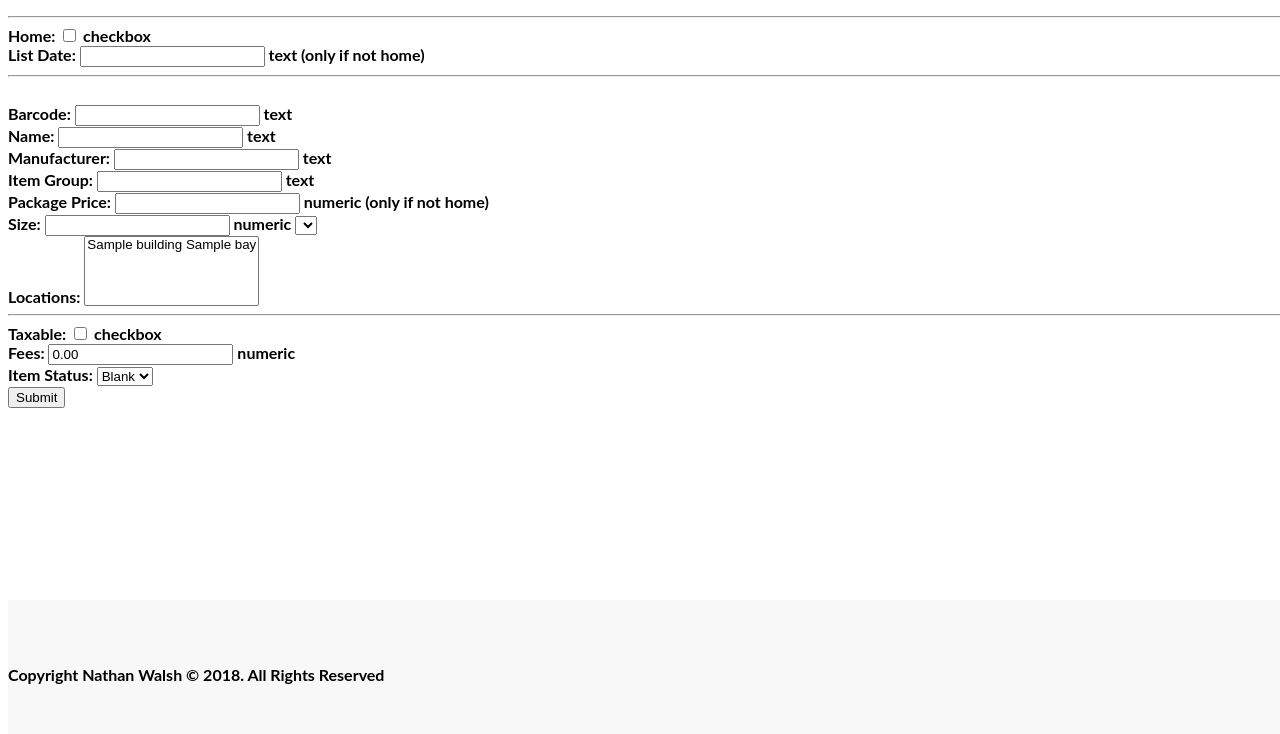
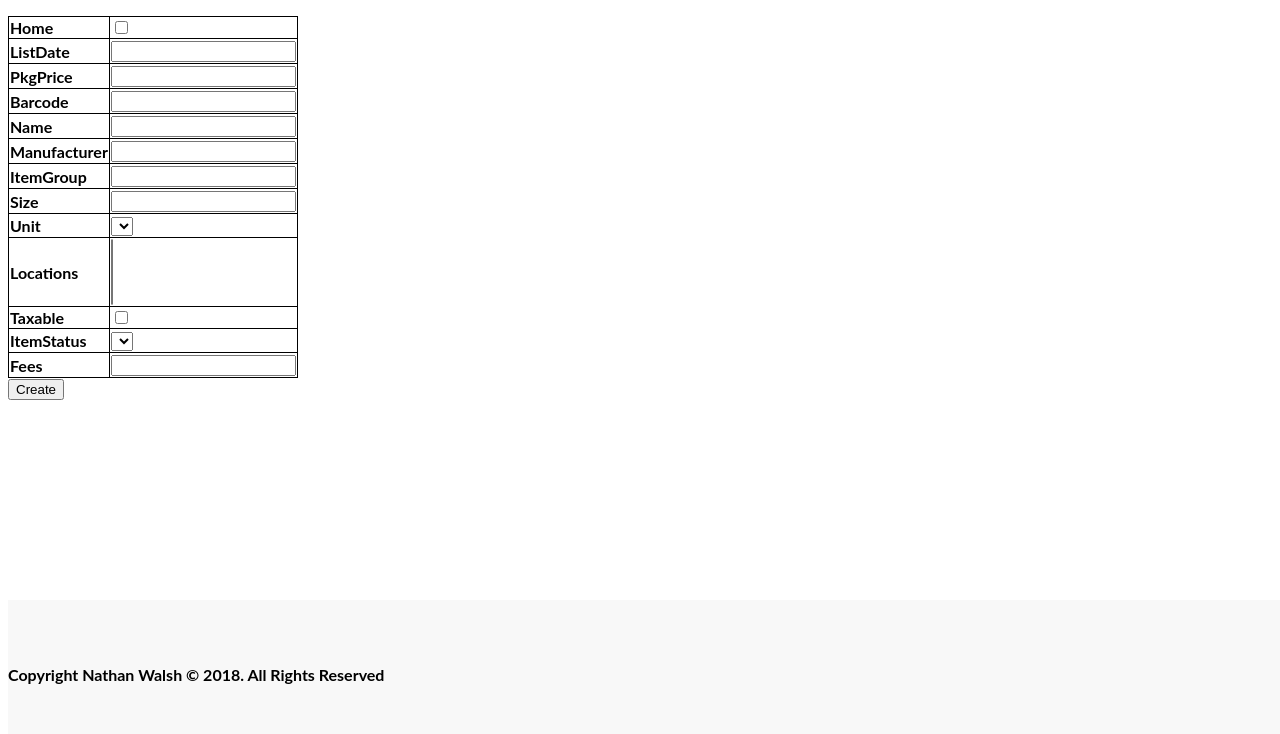
Before and after one commit to nwalshgit/Grocery-Flask, a Flask app: template templates/home/item.html in a window 1280 px wide. Shown: the part 73-807 px from the top of the page. Run offline with Flask 2, Linux system fonts and the light colour scheme; the template is opened without the code that fills it: values that come from a table or form of the project are taken from there, most other values are stand-ins (such as "Sample title", 1, 10 or a date in 2020); lists and menus that the app fills with data are empty; some libraries are stand-ins or nearby versions.

Commit message:
Added WTForms support for Items, and CSRF protection

```diff
--- a/application.py
+++ b/application.py
@@ -1,15 +1,47 @@
-import boto3, json
+import boto3
+import json
+import decimal
+
 import flask
+import flask_wtf
+import wtforms
+
 import dynamoDB
 import GroceryDB
 
-
+#set as environment variable?
+#WTF_CSRF_SECRET_KEY = 'GroceryFlaskApp-WebEnv-fha7fle4g'
+#csrf = flask_wtf.csrf.CSRFProtect()
 dynamodb = boto3.resource('dynamodb',region_name='us-east-2')
 tables = {'Items':dynamoDB.SimpleDynamoTable('GroceryFlaskApp-WebEnv-Items','ID', GroceryDB.GroceryItem),
           'Groups':dynamoDB.SimpleDynamoTable('GroceryFlaskApp-WebEnv-Groups','ID', GroceryDB.GroceryGroup),
           'Users':dynamoDB.SimpleDynamoTable('GroceryFlaskApp-WebEnv-Users','ID', GroceryDB.GroceryUser),
           'Areas':dynamoDB.SimpleDynamoTable('GroceryFlaskApp-WebEnv-Areas','ID', GroceryDB.GroceryArea),
          }
+
+#class ItemForm(wtforms.Form): #This will clear your form each time, unless you initialize it
+class ItemForm(flask_wtf.FlaskForm):
+    #UserGroup = wtforms.HiddenField('UserGroup')
+    #user_name = wtforms.HiddenField('user_name')
+    uscurrency='^[\$]?[0-9]{1,3}(?:,?[0-9]{3})*(?:\.[0-9]{2})?$'
+    usdecimal='^[0-9]{1,3}(?:,?[0-9]{3})*(?:\.[0-9]+)?$'
+    Name = wtforms.StringField('Name', validators=[wtforms.validators.DataRequired()])
+    #PkgPrice = wtforms.StringField('PkgPrice', validators=[wtforms.validators.Regexp(uscurrency)])
+    PkgPrice = wtforms.DecimalField('PkgPrice', places=2)
+    Size = wtforms.DecimalField('Size', places=4)
+    Unit = wtforms.SelectField('Unit', validators=[wtforms.validators.DataRequired()], id="")
+    Locations = wtforms.SelectMultipleField('Locations', validators=[wtforms.validators.DataRequired()],default=[])
+    ItemGroup = wtforms.StringField('ItemGroup', validators=[wtforms.validators.DataRequired()])
+    Manufacturer = wtforms.StringField('Manufacturer', validators=[wtforms.validators.DataRequired()])
+    Taxable = wtforms.BooleanField('Taxable', validators=[wtforms.validators.Optional()])
+    ItemStatus = wtforms.SelectField('ItemStatus', validators=[wtforms.validators.Optional()], id="")
+    Home = wtforms.BooleanField('Home', validators=[wtforms.validators.Optional()])
+    Barcode = wtforms.StringField('Barcode', validators=[wtforms.validators.DataRequired()])
+    ListDate = wtforms.StringField('ListDate', validators=[wtforms.validators.Optional()])
+    #TODO make sure it is a valid list if chosen
+    Fees = wtforms.StringField('Fees', validators=[wtforms.validators.Optional()])
+    #Recaptcha = flask_wtf.RecaptchaField()
+    Submit = wtforms.SubmitField('Create')
 
 def getLocationsJSON(UserGroup):
     ''' [{"ID":"xxx","Building":"xxx","Bay":"xxx"},] '''
@@ -111,6 +143,12 @@ footer_text = '</body>\n</html>'
 
 # EB looks for an 'application' callable by default.
 application = flask.Flask(__name__)
+#csrf.init_app(application)
+application.config.update(dict(
+    SECRET_KEY = "GroceryApp-WebEnv-fha7f1e4g",
+    WTF_CSRF_SECRET_KEY = 'CSRF-fha7fle4g'
+))
+
 
 # add a rule for the index page.
 application.add_url_rule('/', 'index', (lambda: header_text +
@@ -130,44 +168,48 @@ def list_itemcollections_home():
                            current_user=current_user, UserGroup=UserGroup,
                            itemcollections=getItemGroupsBySortedLocation(UserGroup)))
 
-@application.route('/item', methods=['GET'])
+@application.route('/item', methods=['GET','POST'])
 def add_item():
-    """Asks for form for new item"""
+    """Asks for form for new item, Saves new item from form"""
     UserGroup='nwalsh'
     current_user='nwalsh'
     #print("add_item: Locations=",getLocationsJSONSorted(UserGroup))
+    form=ItemForm()
+    form.ItemStatus.choices = [('','Select a status...')]+[(value,value) for value in GroceryDB.ITEMSTATUS]
+    form.Unit.choices = [('','Select a unit...')]+[(value,value) for value in GroceryDB.UNITS]
+    form.Locations.choices = [(loc['ID'],loc['Building']+" - "+loc['Bay']) for loc in getLocationsJSONSorted(UserGroup)]
+    #form.unit.choices = [(unit,unit) for unit in Unit.query.all()]
+    flask.flash("validation: "+str(form.validate_on_submit()))
+    print(form.data)
+    if flask.request.method =="POST" and form.validate_on_submit():
+        print("Attempt to save item to Items Tables...")
+        itemtable = dynamodb.Table('GroceryFlaskApp-WebEnv-Items')
+        print(itemtable)
+        itemtable = dynamoDB.SimpleDynamoTable('GroceryFlaskApp-WebEnv-Items','ID',GroceryDB.GroceryItem)
+        print(itemtable)
+        itemtable.hash_key='ID'
+        flask.flash("'"+form.Name.data+"' being created")
+        item=GroceryDB.GroceryItem.fromValues(
+                itemtable,UserGroup,
+                form.Name.data,
+                decimal.Decimal(form.PkgPrice.data),
+                decimal.Decimal(form.Size.data),
+                form.Unit.data,
+                form.Locations.data,
+                form.ItemGroup.data,
+                form.Manufacturer.data,
+                form.Taxable.data,
+                form.ItemStatus.data,
+                form.ListDate.data,
+                form.Home.data,
+                form.Barcode.data,
+                form.Fees.data)
+        item.save()
+        return(flask.redirect(flask.url_for('list_itemcollections_home')))
     return(flask.render_template('home/item.html',title='New Item',
                            current_user=current_user, UserGroup=UserGroup,
-                           UNITS=GroceryDB.UNITS, ITEMSTATUS=GroceryDB.ITEMSTATUS,
-                           locations=getLocationsJSONSorted(UserGroup)))
-                           #locations=[{"ID":"010","Building":"BJ's","Bay":"Veggies and Fruits"},
-                           #           {"ID":"011","Building":"BJ's","Bay":"Deli Fish"}]))
-@application.route('/item', methods=['POST'])
-def save_item():
-    """Saves new item from form"""
-    current_user='nwalsh'
-    UserGroup='nwalsh' #TODO check if user is authorized for UserGroup
-    itemtable = dynamodb.Table('GroceryFlaskApp-WebEnv-Items')
-    itemtable.hash_key='ID'
-    Name = flask.request.form['Name']
-    PkgPrice = float(flask.request.form['PkgPrice'])
-    Size = float(flask.request.form['Size'])
-    Unit = flask.request.form['Unit']
-    print(UserGroup)
-    Locations = flask.request.form.getlist('Locations')
-    ItemGroup = flask.request.form['ItemGroup']
-    Manufacturer = flask.request.form['Manufacturer']
-    Taxable = flask.request.form['Taxable']
-    ItemStatus = flask.request.form['ItemStatus']
-    Home = flask.request.form['Home']
-    Barcode = flask.request.form['Barcode']
-    ListDate = flask.request.form['ListDate']
-    Fees = float(flask.request.form['Fees'])
-    print(PkgPrice)
-    #item=GroceryDB.GroceryItem.fromValues(itemtable,UserGroup,Name,PkgPrice,Size,Unit,Locations,ItemGroup,Manufacturer,Taxable,ItemStatus,ListDate,Home,Barcode,Fees)
-    #item.save()
-    return flask.redirect(flask.url_for('list_itemcollections_home'))
-
+                           form=form
+                           ))
 
 # run the app.
 if __name__ == "__main__":
--- a/requirements.txt
+++ b/requirements.txt
@@ -3,6 +3,7 @@ botocore==1.8.30
 click==6.7
 docutils==0.14
 Flask==0.12.2
+Flask-WTF==0.14.2
 itsdangerous==0.24
 Jinja2==2.10
 jmespath==0.9.3
@@ -11,3 +12,4 @@ python-dateutil==2.6.1
 s3transfer==0.1.12
 six==1.11.0
 Werkzeug==0.14.1
+WTForms==2.1
--- /dev/null
+++ b/templates/_formhelpers.html
@@ -0,0 +1,43 @@
+{% macro render_field(field) %}
+<TR><TD>{{ field.label }}</TD>
+<TD>{{ field(**kwargs)|safe }}</TD>
+  {% if field.errors %}
+    <TD>
+    {% for error in field.errors %}
+        {{ error }}<BR>
+    {% endfor %}
+    </TD>
+  {% endif %}
+{% endmacro %}
+
+{% macro render_select(field,options,dict=False,multiple=False) %}
+<TR><TD>{{ field.label }}</TD>
+<TD><SELECT NAME="{{ field.name }}"{% if multiple %} MULTIPLE{% endif %}>
+    {% for option in options %}
+        {% if dict %}
+        <OPTION value="{{ option['ID'] }}">{{ option['Building'] }}-{{ option['Bay'] }}</OPTION>
+            {% else %}
+        <OPTION value="{{ option }}">{{ option }}</OPTION>
+        {% endif %}
+    {% endfor %}
+    </SELECT></TD>
+    {% if field.errors %}
+    <TD>
+        {% for error in field.errors %}
+            {{ error }}<BR>
+        {% endfor %}
+    </TD>
+    {% endif %}
+{% endmacro %}
+
+{% macro render_checkbox(field) %}
+<TR><TD>{{ field.label }}</TD>
+    <TD><INPUT TYPE=checkbox NAME="{{ field.name }}">
+  {% if field.errors %}
+    <TD>
+    {% for error in field.errors %}
+        {{ error }}<BR>
+    {% endfor %}
+    </TD>
+  {% endif %}
+{% endmacro %}
--- a/templates/home/item.html
+++ b/templates/home/item.html
@@ -1,51 +1,28 @@
 <!-- app/templates/home/item.html -->
 
 {% extends "base.html" %}
+{% from "_formhelpers.html" import render_field %}
 {% block title %}
             Add Item
 {% endblock %}
 {% block body %}
 <FORM ACTION="{{ url_for('add_item') }}" METHOD="POST">
-    <INPUT TYPE="hidden" NAME="UserGroup" VALUE="{{ UserGroup }}">
-    <HR>Home:
-        <INPUT TYPE="checkbox" NAME="Home"> checkbox
-    <BR>List Date:
-        <INPUT TYPE="text" NAME="ListDate"> text (only if not home)
-    <HR>
-    <BR>Barcode:
-        <INPUT TYPE="text" NAME="Barcode"> text
-    <BR>Name:
-        <INPUT TYPE="text" NAME="Name"> text
-    <BR>Manufacturer:
-        <INPUT TYPE="text" NAME="Manufacturer"> text
-    <BR>Item Group:
-        <INPUT TYPE="text" NAME="ItemGroup"> text
-    <BR>Package Price:
-        <INPUT TYPE="text" NAME="PkgPrice"> numeric (only if not home)
-    <BR>Size:
-        <INPUT TYPE="text" NAME="Size"> numeric
-        <SELECT NAME="Unit">
-            {% for option in UNITS %}
-            <OPTION value="{{ option }}">{{ option }}</OPTION>
-            {% endfor %}
-        </SELECT>
-    <BR>Locations:
-        <SELECT NAME="Locations" MULTIPLE> multi-check box
-            {% for option in locations %}
-            <OPTION value="{{ option['ID'] }}">{{ option['Building'] }} {{ option['Bay'] }}</OPTION>
-            {% endfor %}
-        </SELECT>
-    <HR>Taxable:
-        <INPUT TYPE="checkbox" NAME="Taxable"> checkbox
-    <BR>Fees:
-        <INPUT TYPE="text" NAME="Fees" VALUE=0.00> numeric
-    <BR>Item Status:
-        <SELECT NAME="ItemStatus">
-            <OPTION value="">Blank</OPTION>
-            {% for option in ITEMSTATUS %}
-            <OPTION value="{{ option }}">{{ option }}</OPTION>
-            {% endfor %}
-        </SELECT>
-    <BR><INPUT TYPE="submit">
+    <!--<INPUT TYPE="hidden" NAME="UserGroup" VALUE="{{ UserGroup }}">-->
+    {{ form.hidden_tag() }}
+    <TABLE>
+          {{ render_field(form.Home) }}
+          {{ render_field(form.ListDate) }}
+          {{ render_field(form.PkgPrice) }}
+          {{ render_field(form.Barcode) }}
+          {{ render_field(form.Name) }}
+          {{ render_field(form.Manufacturer) }}
+          {{ render_field(form.ItemGroup) }}
+          {{ render_field(form.Size) }}
+          {{ render_field(form.Unit) }}
+          {{ render_field(form.Locations) }}
+          {{ render_field(form.Taxable) }}
+          {{ render_field(form.ItemStatus) }}
+          {{ render_field(form.Fees) }}
+    </TABLE>{{ form.Submit() }}
 </FORM>
 {% endblock %}
```
